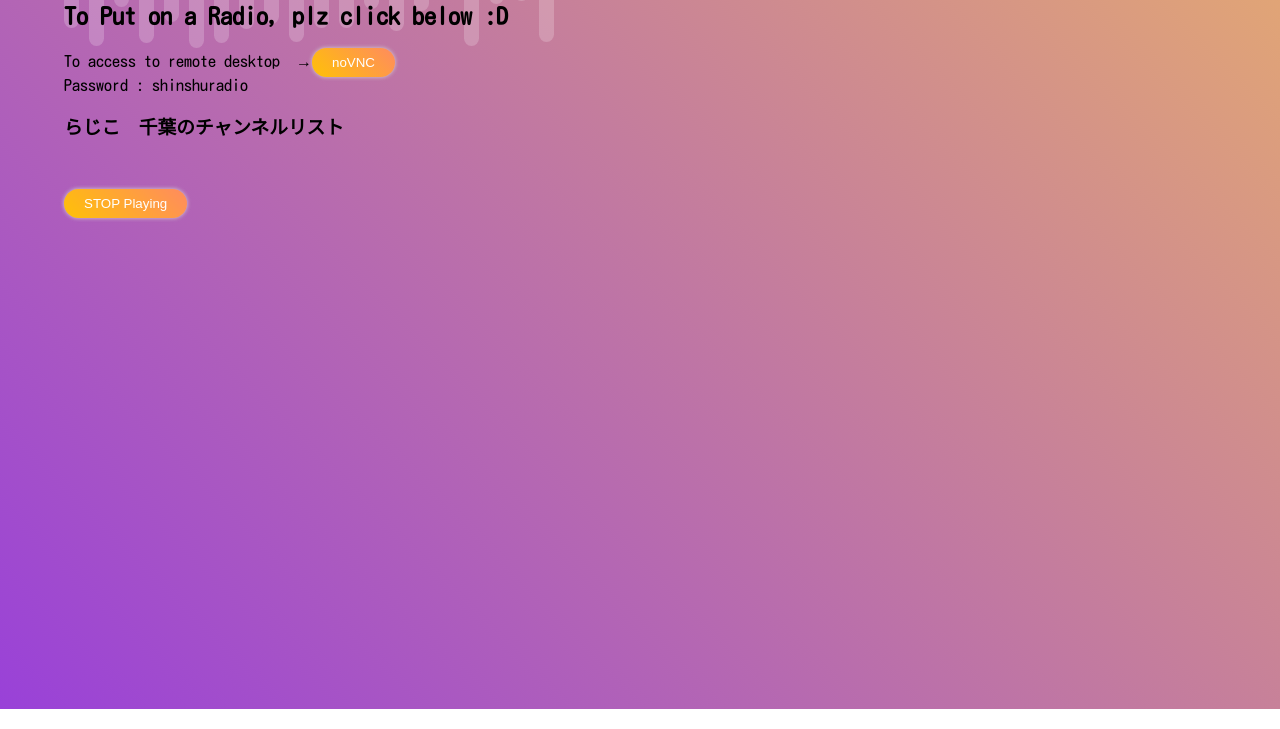
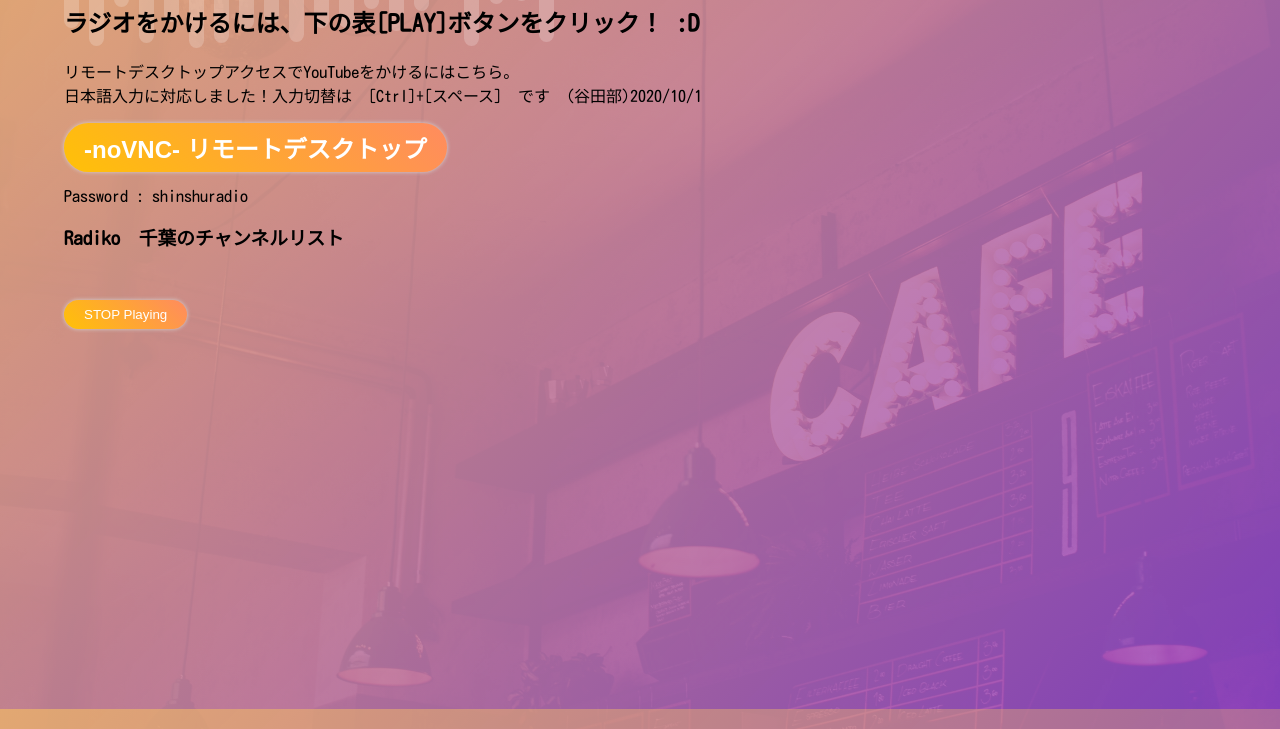
Before and after one commit to Ash-Sat0shi/RadikoPi, a plain HTML site: page index.html in a window 1280 px wide. Shown: the part 91-820 px from the top of the page. Drawn offline with Linux system fonts and the light colour scheme; no server answers.

Commit message:
[add] cool background image
added background image and changed some body contents.

```diff
--- a/index.html
+++ b/index.html
@@ -11,13 +11,15 @@
         html {
             width: 100%;
             height: 100%;
-            background: linear-gradient(-135deg, #E4A972, #9941D8) no-repeat;
+            background: linear-gradient(135deg, rgba(228,169,114,0.99), rgba(153,65,216,0.8)) repeat, url(./coffee.jpg) no-repeat;
+            background-size: cover;
+            /* #E4A972, #9941D8 */
             -webkit-overflow-scrolling: touch;
             overflow-scrolling: touch;
-
         }
         body {
-            overflow:hidden;
+            overflow-y:scroll;
+            overflow-x:hidden;
             width: 100%;
             height: 100%;
             margin: 2.5vh 5vw;
@@ -36,6 +38,10 @@
             background-image: linear-gradient(45deg, #FFC107 0%, #ff8b5f 100%);
             transition: .4s;
              filter: drop-shadow(0 0 2px lightgray);
+        }
+        button.remote{
+            font-weight: 800;
+            font-size: 1.5em;
         }
 
         button:hover {
@@ -78,6 +84,11 @@
             grid-column: 1;
             z-index: 0;
         }
+        #bottom {
+            grid-row: 2;
+            grid-column: 1;
+            z-index: 0;
+        }
 
 /*--CSS for Audio bar------------------------------------------------------------------------*/
 .sound-icon {
@@ -85,7 +96,6 @@
   flex-direction: column;
   align-items: center;
 }
-
 .sound-wave {
   width: 200vw;
   height: auto;
@@ -102,7 +112,6 @@
   animation: sound 0ms -800ms linear infinite alternate;
   transition: height 1.6s;
 }
-
 @keyframes sound {
   0% {
     height: 2vh;
@@ -111,107 +120,86 @@
     height: 15vh;
   }
 }
-
 .bar:nth-child(1) {
   height: 2%;
   animation-duration: 674ms;
 }
-
 .bar:nth-child(2) {
   height: 10%;
   animation-duration: 833ms;
 }
-
 .bar:nth-child(3) {
   height: 180%;
   animation-duration: 707ms;
 }
-
 .bar:nth-child(4) {
   height: 26%;
   animation-duration: 532ms;
 }
-
 .bar:nth-child(5) {
   height: 30%;
   animation-duration: 400ms;
 }
-
 .bar:nth-child(6) {
   height: 32%;
   animation-duration: 827ms;
 }
-
 .bar:nth-child(7) {
   height: 34%;
   animation-duration: 841ms;
 }
-
 .bar:nth-child(8) {
   height: 36%;
   animation-duration: 619ms;
 }
-
 .bar:nth-child(9) {
   height: 40%;
   animation-duration: 776ms;
 }
-
 .bar:nth-child(10) {
   height: 46%;
   animation-duration: 442ms;
 }
-
 .bar:nth-child(11) {
   height: 2%;
   animation-duration: 674ms;
 }
-
 .bar:nth-child(12) {
   height: 10%;
   animation-duration: 433ms;
 }
-
 .bar:nth-child(13) {
   height: 18%;
   animation-duration: 407ms;
 }
-
 .bar:nth-child(14) {
   height: 26%;
   animation-duration: 458ms;
 }
-
 .bar:nth-child(15) {
   height: 30%;
   animation-duration: 700ms;
 }
-
 .bar:nth-child(16) {
   height: 32%;
   animation-duration: 727ms;
 }
-
 .bar:nth-child(17) {
   height: 34%;
   animation-duration: 641ms;
 }
-
 .bar:nth-child(18) {
   height: 36%;
   animation-duration: 419ms;
 }
-
 .bar:nth-child(19) {
   height: 40%;
   animation-duration: 487ms;
 }
-
 .bar:nth-child(20) {
   height: 46%;
   animation-duration: 442ms;
 }
-
 .sound-icon:hover .bar {
 
 }
@@ -223,10 +211,12 @@
     <div id="container">
         <div id="left">
             <h1>Welcome to Radiberry Pi !!</h1>
-            <h2>To Put on a Radio, plz click below :D</h2>
-            <p>To access to remote desktop　→<a href="http://radiberrypi.local:6080/vnc.html?host=radiberrypi.local&port=6080" target="_blank"><button> noVNC </button></a><br />Password : shinshuradio</p>
+            <h2>ラジオをかけるには、下の表[PLAY]ボタンをクリック！ :D</h2>
+            <p>リモートデスクトップアクセスでYouTubeをかけるにはこちら。<br/>日本語入力に対応しました！入力切替は　[Ctrl]+[スペース]　です　(谷田部)2020/10/1　<br/><br/>
+                <a href="http://radiberrypi.local:6080/vnc.html?host=radiberrypi.local&port=6080" target="_blank"><button class="remote"> -noVNC- リモートデスクトップ </button></a>
+                <p>Password : shinshuradio</p>
 
-            <h3>らじこ　千葉のチャンネルリスト</h3>
+            <h3>Radiko　千葉のチャンネルリスト</h3>
             <div>
                 <table id="ch-list-container" border="0"></table>
                 <br /><br />
@@ -323,6 +313,11 @@
             </div>
 
         </div>
+
+        <!-- div id="bottom" style="background-color: rgba(255,255,255,0.4); border-radius: 25px;" -->
+        <br/>
+
+
     </div>
 </body>
 
```
Also changed, not shown: coffee.jpg (added).
